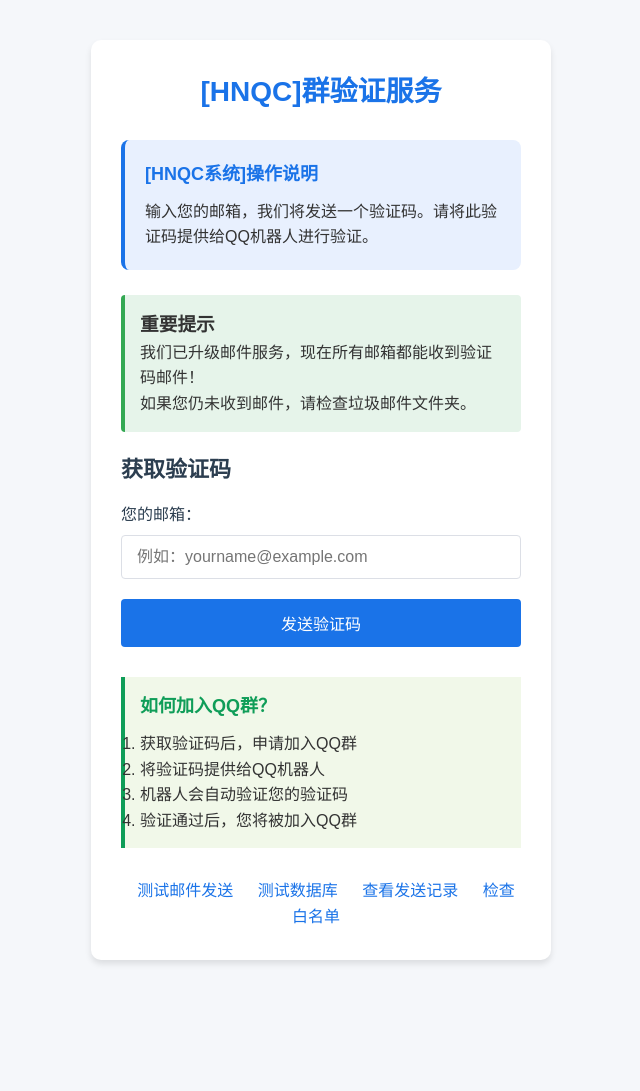
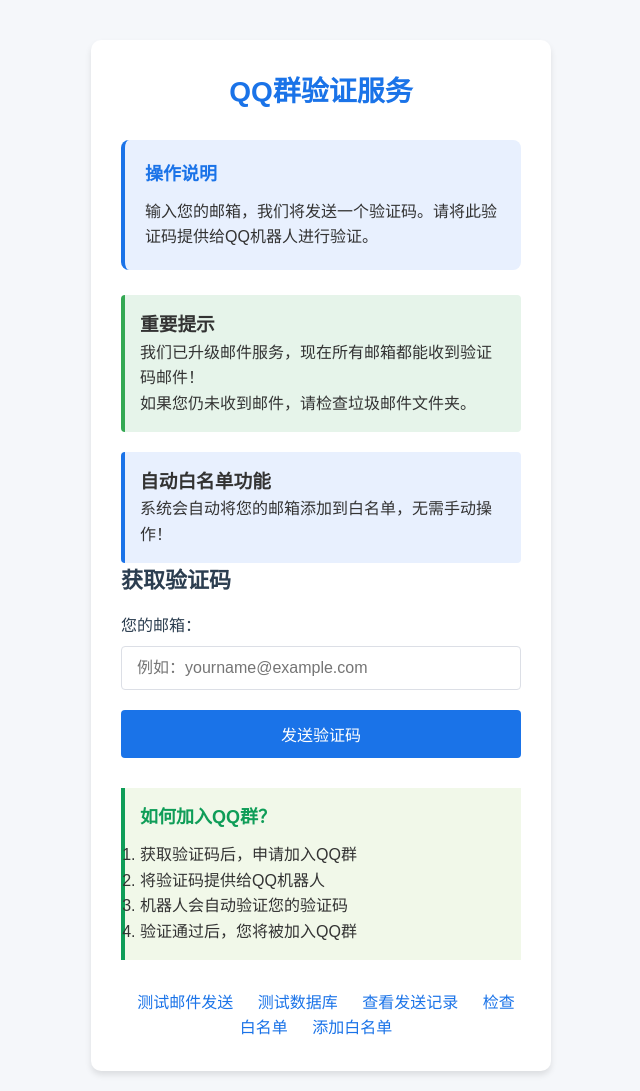
Before and after one commit to HNQC/email-verifier, a Flask app: page / in a window 1280 px wide. Shown: the whole page, without its empty margins (319-959 px from the left). Before the commit the page ends 964 px from the top, so only its background shows below. Run offline with Flask 3, Linux system fonts and the light colour scheme.

Commit message:
Update index.html

```diff
--- a/templates/index.html
+++ b/templates/index.html
@@ -3,7 +3,7 @@
 <head>
     <meta charset="UTF-8">
     <meta name="viewport" content="width=device-width, initial-scale=1.0">
-    <title>[HNQC]群验证服务</title>
+    <title>QQ群验证服务</title>
     <style>
         * {
             box-sizing: border-box;
@@ -171,16 +171,24 @@
             margin-top: 5px;
             display: none;
         }
+
+        .auto-whitelist {
+            background-color: #e8f0fe;
+            border-left: 4px solid #1a73e8;
+            padding: 15px;
+            margin-top: 20px;
+            border-radius: 4px;
+        }
     </style>
 </head>
 <body>
     <div class="container">
         <header>
-            <h1>[HNQC]群验证服务</h1>
+            <h1>QQ群验证服务</h1>
         </header>
 
         <div class="instructions">
-            <h3>[HNQC系统]操作说明</h3>
+            <h3>操作说明</h3>
             <p>输入您的邮箱，我们将发送一个验证码。请将此验证码提供给QQ机器人进行验证。</p>
         </div>
 
@@ -188,6 +196,11 @@
             <h3>重要提示</h3>
             <p>我们已升级邮件服务，现在所有邮箱都能收到验证码邮件！</p>
             <p>如果您仍未收到邮件，请检查垃圾邮件文件夹。</p>
+        </div>
+
+        <div class="auto-whitelist">
+            <h3>自动白名单功能</h3>
+            <p>系统会自动将您的邮箱添加到白名单，无需手动操作！</p>
         </div>
 
         <div class="section">
@@ -216,6 +229,7 @@
             <a href="/db_test">测试数据库</a>
             <a href="/send_records">查看发送记录</a>
             <a href="/check_whitelist?email=your@email.com">检查白名单</a>
+            <a href="/add_whitelist?email=your@email.com">添加白名单</a>
         </div>
     </div>
 
```
